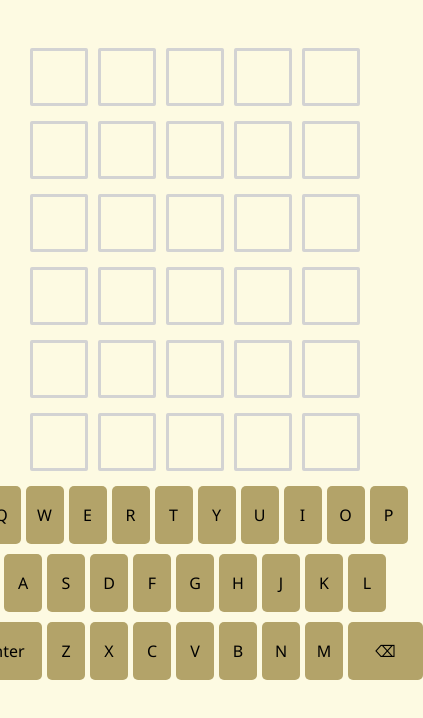
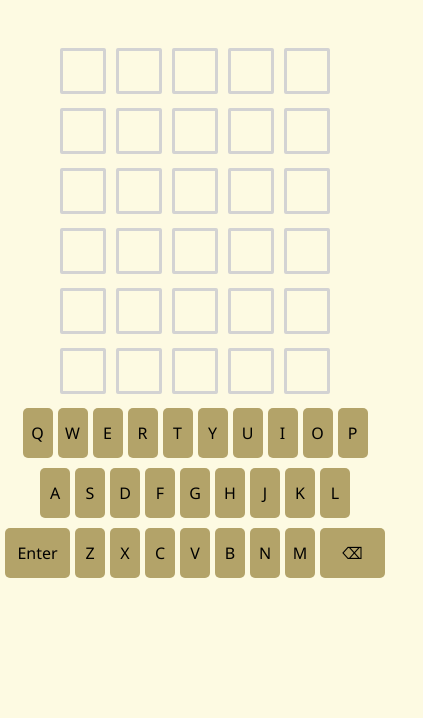
Before and after one commit to eshasingh05/WhatsTheGoodWordle, a plain HTML site: page game.html in a window 390 px wide. Shown: the whole page, 423 px wide, since content can reach past the window. Drawn offline with Linux system fonts and the light colour scheme.

Commit message:
Update game.css for phones

```diff
--- a/game.css
+++ b/game.css
@@ -53,6 +53,30 @@ body {
     cursor: pointer;
 }
 
+.key:hover {
+    background-color: #c2b480;
+}
+
 #special {
     width: 75px;
 }
+
+@media (max-width: 600px) {
+
+    .square {
+        height: 40px;
+        width: 40px;
+        border: 3px solid lightgrey;
+        border-radius: 2px;
+        margin-bottom: 4px;
+    }
+
+    .key {
+        width: 30px;
+        height: 50px;
+    }
+
+    #special {
+        width: 65px;
+    }
+}
```
